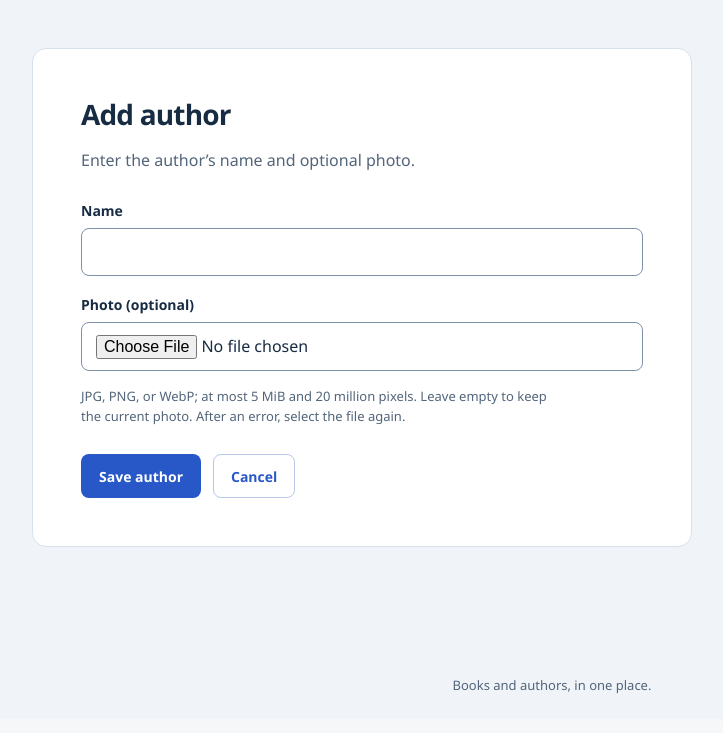
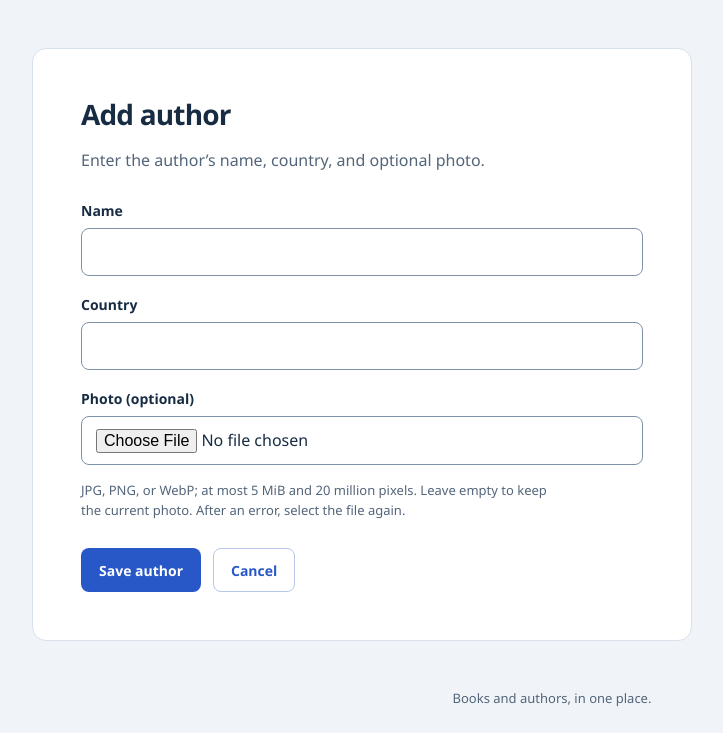
Before and after one commit to moustafa-ash/Library-Application, a Flask app: page /authors/add in a window 1280 px wide. Shown: the part 81-814 px from the top of the page, without its empty margins (88-811 px from the left). Before the commit the page ends 775 px from the top, so only its background shows below. Run offline with Flask 3, Linux system fonts and the light colour scheme; the visitor is signed in with stand-in values (Sample User, id 1); parts of the project's set-up code (start-up, migrations or seed data) failed here and were passed over.

Commit message:
Address PR review: add author country and cascade integration coverage

```diff
--- a/website/app/templates/authors/form.html
+++ b/website/app/templates/authors/form.html
@@ -1,10 +1,11 @@
 {% extends "base.html" %}
 {% block title %}{{ 'Edit' if author else 'Add' }} author{% endblock %}
 {% block content %}
-<section class="error-sheet" aria-labelledby="author-heading"><h1 id="author-heading">{{ 'Edit' if author else 'Add' }} author</h1><p>Enter the author’s name and optional photo.</p>
+<section class="error-sheet" aria-labelledby="author-heading"><h1 id="author-heading">{{ 'Edit' if author else 'Add' }} author</h1><p>Enter the author’s name, country, and optional photo.</p>
 {% if author and author.photo_filename %}{% if media_available %}<img class="author-preview" src="{{ url_for('media.image', kind='authors', filename=author.photo_filename) }}" alt="Current photo of {{ author.name }}" width="160" height="160">{% else %}<p>No photo preview available until media integration.</p>{% endif %}{% endif %}
 <form method="post" enctype="multipart/form-data"><input type="hidden" name="csrf_token" value="{{ csrf_token }}">
 <div class="field"><label for="name">Name</label><input id="name" name="name" maxlength="100" required value="{{ request.form.get('name', author.name if author else '') }}"></div>
+<div class="field"><label for="country">Country</label><input id="country" name="country" maxlength="100" required value="{{ request.form.get('country', author.country if author else '') }}"></div>
 <div class="field"><label for="photo">Photo (optional)</label><input id="photo" name="photo" type="file" accept=".jpg,.jpeg,.png,.webp" aria-describedby="photo-help"><p id="photo-help" class="field-help">JPG, PNG, or WebP; at most 5 MiB and 20 million pixels. Leave empty to keep the current photo. After an error, select the file again.</p></div>
 <ul class="form-errors" role="alert">{% for error in errors %}<li>{{ error }}</li>{% endfor %}</ul><div class="recovery-actions"><button class="button button-primary" type="submit">Save author</button><a class="button button-outline" href="{{ url_for('authors.index') }}">Cancel</a></div></form></section>
 {% endblock %}
```
